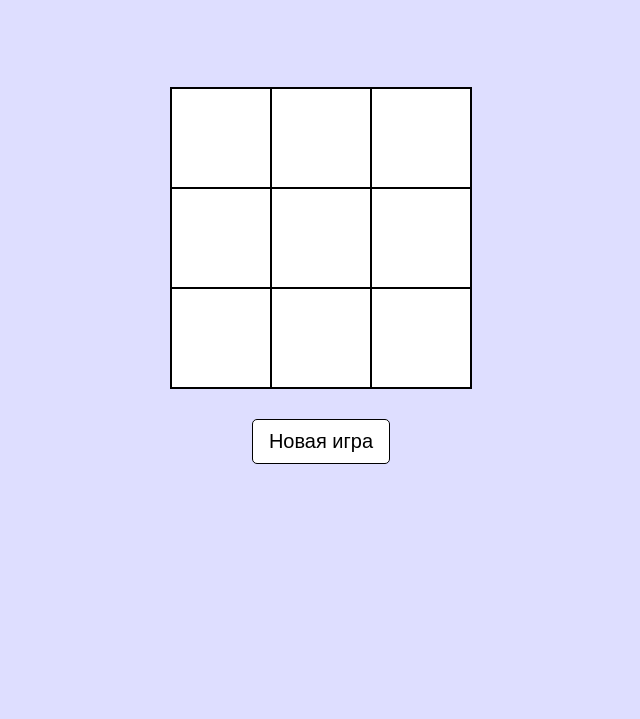
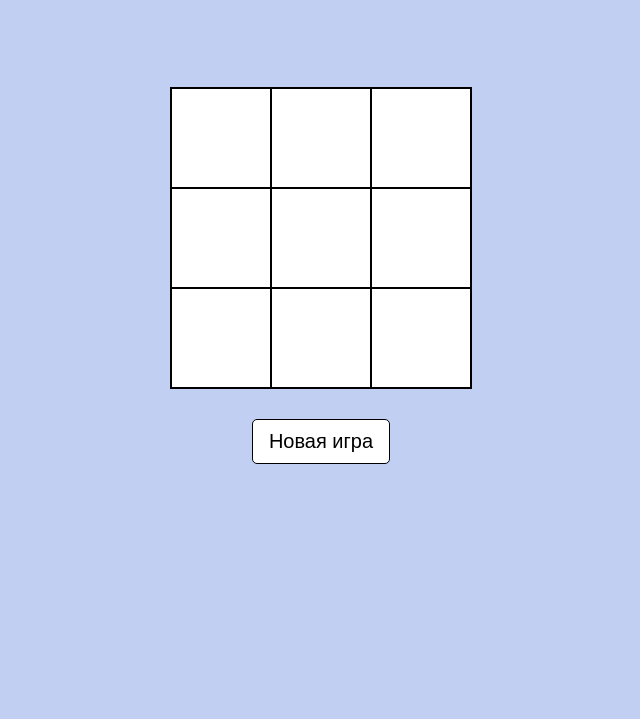
Before and after one commit to unnastasya/Tic-Tac-Toe, a plain HTML site: page index.html in a window 1280 px wide. Shown: the part 81-800 px from the top of the page, without its empty margins (319-959 px from the left). Drawn offline with Linux system fonts and the light colour scheme.

Commit message:
changed color of background, file style.css

```diff
--- a/style.css
+++ b/style.css
@@ -4,7 +4,7 @@ body {
     justify-content: center;
     align-items: center;
     flex-direction: column;
-    background-color: rgb(222, 222, 255);
+    background-color: #6487e065;
     background-size: 30px 30px;
 }
 
```
